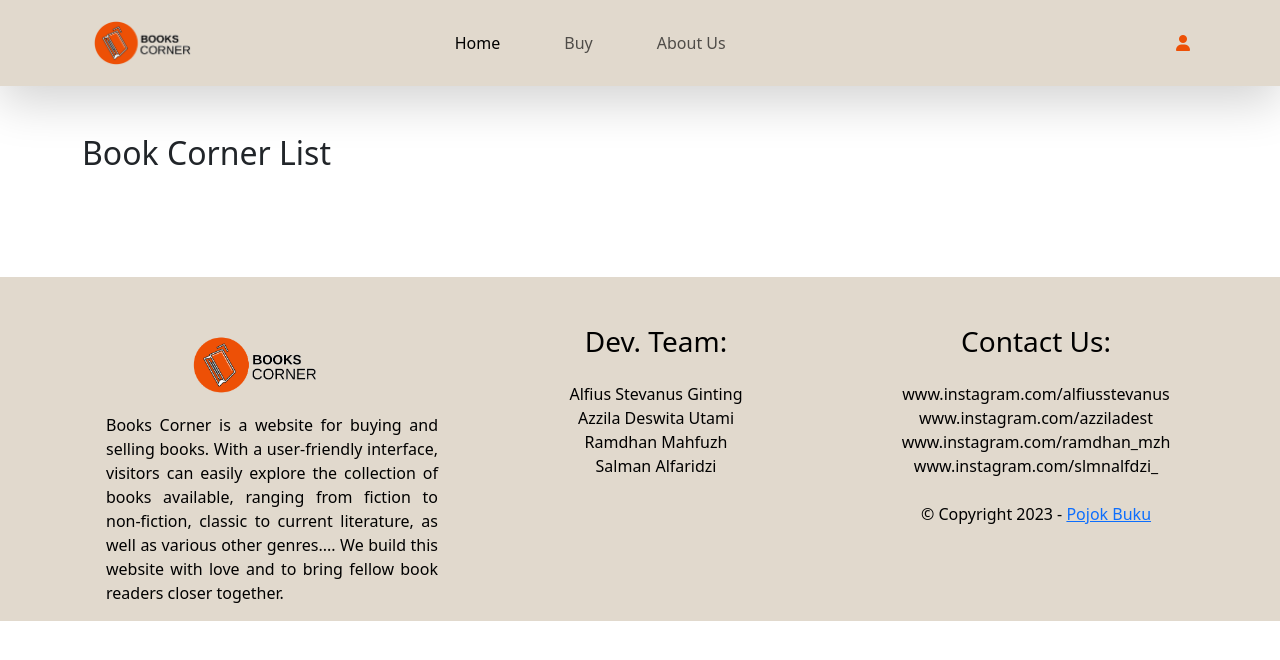
After one commit to alfiusstevanus/pojok-buku-uas, a PHP site: page /buku.php in a window 1280 px wide. The commit adds this page. Shown: the top 660 px of the page. Run offline with PHP 8.4, Linux system fonts and the light colour scheme; data that the repository does not hold is empty; some libraries are stand-ins or nearby versions.

Commit message:
tampilan buku

```diff
--- /dev/null
+++ b/buku.php
@@ -0,0 +1,48 @@
+<?php
+include('layouts/header.php');
+include 'server/connection.php';
+
+$query = 'SELECT * FROM buku';
+$result = mysqli_query($conn, $query);
+?>
+<section>
+    <div class="container">
+        <div class="d-flex row align-items-center">
+            <div class="col-md-4 ">
+                <h1 class="fs-2 welcoming py-5">Book Corner List</h1>
+            </div>
+        </div>
+        <div class="row">
+            <?php while ($row = mysqli_fetch_assoc($result)) : ?>
+                <div class=" col-lg-3">
+                    <div class=" mb-4 bg-30 p-3 rounded-4 scale" data-bs-toggle="modal" data-bs-target="#infoSkill<?= $row['id'] ?>">
+                        <div class="row justify-content-center align-items-center">
+                            <div class="text-center">
+                                <img src="images/books/<?= $row['cover_buku'] ?>" class="rounded-4" width="149px" height="215px" alt="<?= $row['cover_buku'] ?>">
+                            </div>
+                            <div>
+                                <h5 class="text-center border-0 fw-semibold pt-3"><?= $row['judul_buku'] ?></h5>
+                            </div>
+                            <div>
+                                <h5 class="text-center border-0 pt-2 pb-2 fw-light">Rp. <?= number_format($row['harga']) ?></h5>
+                            </div>
+                            <div class="col-lg-4 text-center">
+                                <a class="btn btn-primary bg-success border-0 py-2 px-4" role="button" href="transaksi.php?id=<?= $row['id_buku'] ?>">
+                                    Beli
+                                </a>
+                            </div>
+                            <!-- <div class="col-lg-4 mt-3">
+                                <a class="btn btn-primary bg-danger border-0 py-3" role="button" data-bs-toggle="modal" data-bs-target="#deleteSkill<?= $row['id'] ?>">
+                                    Delete
+                                </a>
+                            </div> -->
+                        </div>
+                    </div>
+                </div>
+            <?php endwhile; ?>
+        </div>
+    </div>
+</section>
+<?php
+include('layouts/footer.php');
+?>
--- a/layouts/footer.php
+++ b/layouts/footer.php
@@ -19,7 +19,7 @@
                 <div class="mx-5">
                     <ul>
                         <div class="mb-4">
-                            <h3>About Us:</h3>
+                            <h3>Dev. Team:</h3>
                         </div>
                         <li>Alfius Stevanus Ginting</li>
                         <li>Azzila Deswita Utami</li>
--- a/layouts/header.php
+++ b/layouts/header.php
@@ -34,10 +34,10 @@
                 <div class="collapse navbar-collapse justify-content-center mx-auto ps-5 " id="navbarNav">
                     <ul class="navbar-nav ">
                         <li class="nav-item ps-5">
-                            <a class="nav-link active" aria-current="page" href="#">Home</a>
+                            <a class="nav-link active" aria-current="page" href="index.php">Home</a>
                         </li>
                         <li class="nav-item ps-5">
-                            <a class="nav-link " aria-current="page" href="#">Buy</a>
+                            <a class="nav-link " aria-current="page" href="buku.php">Buy</a>
                         </li>
                         <li class="nav-item ps-5">
                             <a class="nav-link " aria-current="page" href="#aboutus">About Us</a>
@@ -65,4 +65,4 @@
             </div>
         </nav>
     </header>
-    <main>
+    <main class="mb-5">
--- /dev/null
+++ b/server/connection.php
@@ -0,0 +1,3 @@
+<?php
+$conn = mysqli_connect("localhost", "root", "", "perpustakaan")
+    or die("Can't connect to the database");
```
Also changed, not shown: images/books/1874SabarItuKeren.jpg (added), images/books/196QuarterLifeCrisis.jpg (added), images/books/2247BeraniTidakDisukai.jpg (added), images/books/2262HarryLotter.jpg (added), images/books/3727MyBoringLife.jpg (added), images/books/4638Pulang.jpg (added), images/books/7673Hero.jpg (added), images/books/9071PerahuKertas.jpg (added), images/books/9948TitikNol.jpg (added), images/books/Laskar_Pelangi.jpg (added), images/books/default.jpg (added), transaksi.php (added).
